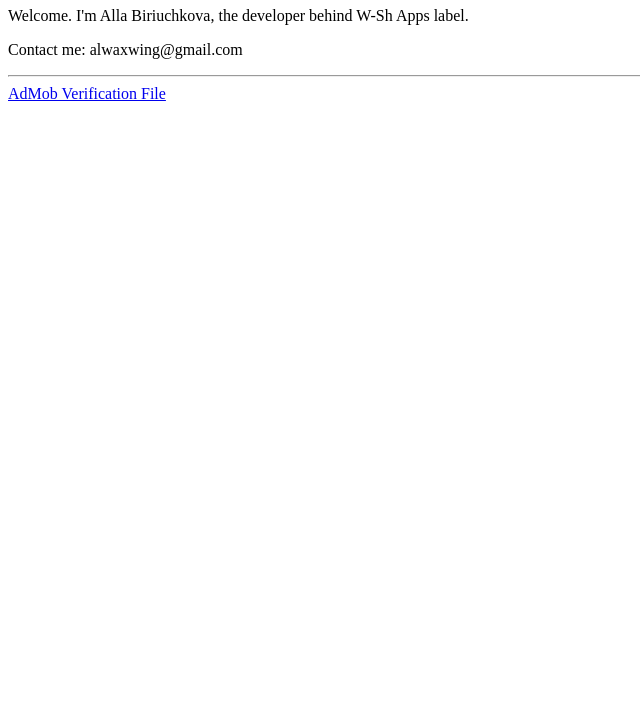
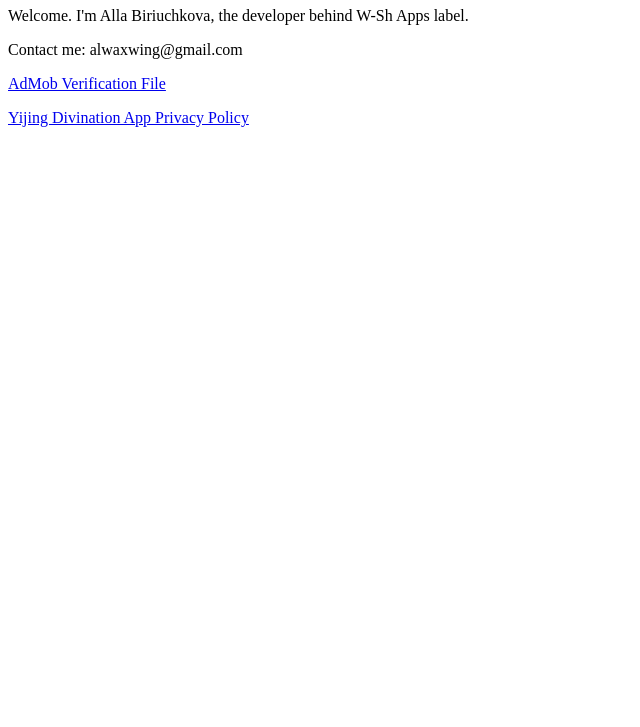
Before and after one commit to Wax-Sh/w-sh-apps, a plain HTML site: page index.html in a window 1280 px wide. Shown: the part 73-800 px from the top of the page, without its empty margins (0-640 px from the left). Drawn offline with Linux system fonts and the light colour scheme.

Commit message:
added link to yijing privacy policy

```diff
--- a/index.html
+++ b/index.html
@@ -8,7 +8,8 @@
     <h1>W-SH Apps</h1>
     <p>Welcome. I'm Alla Biriuchkova, the developer behind W-Sh Apps label.</p>
     <p>Contact me: alwaxwing@gmail.com</p>
-    <hr>
-    <a href="app-ads.txt">AdMob Verification File</a>
+    <p><a href="app-ads.txt">AdMob Verification File</a></p>
+
+	<p><a href="yijing-policy.html">Yijing Divination App Privacy Policy</a></p>
 </body>
 </html>
```
